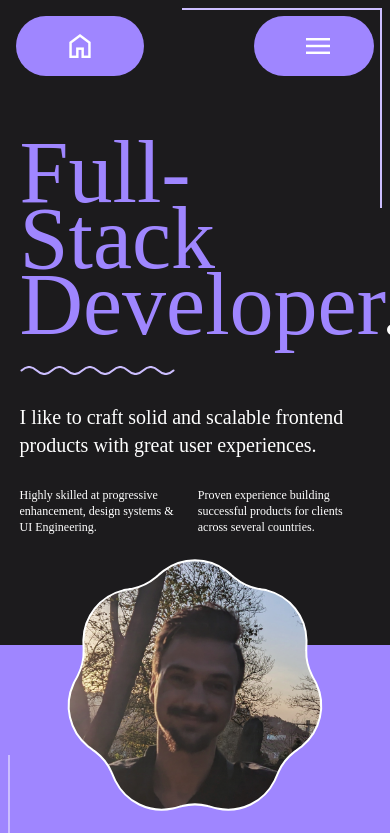
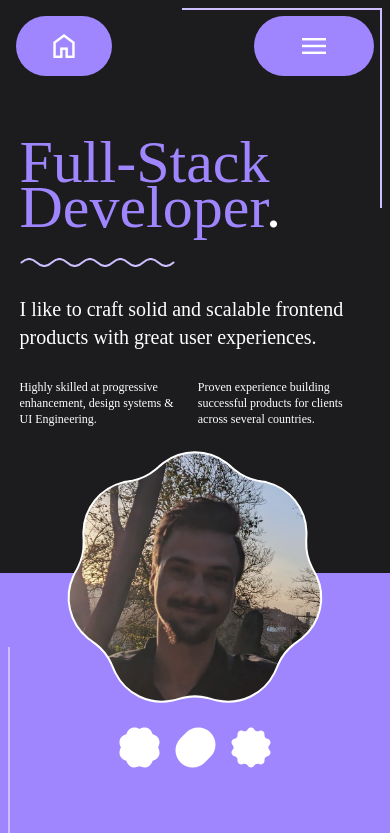
Before and after one commit to iDarkQ/portfolio, a Next.js app: page / in a window 390 px wide. Shown: the top 833 px of the page. Built offline with nearby package versions, Linux system fonts and the light colour scheme; a web font is replaced by a local one.

Commit message:
feat(global.css): add more text sizes, breakpoint, and colors

```diff
--- a/src/assets/styles/global.css
+++ b/src/assets/styles/global.css
@@ -10,6 +10,7 @@
     --color-tertiary-container: #553f5d;
     --color-secondary-container: #45455a;
     --color-on-surface-variant: #cbc4cc;
+    --color-surface-variant: #4d4256;
     --color-primary-80: #ccbeff;
     --color-background: #141314;
     --color-on-surface: #1f1f1f;
@@ -28,11 +29,17 @@
     --radius-xsm: 8px;
 
     --text-x2l: 22px;
+    --text-5xl: 45px;
+    --text-8xl: 88px;
 
     --spacing-xxl: 48px;
+    --spacing-lg: 32px;
+    /* --spacing-btn-height: max-lg:h-15 h-20; */
     --btn-height: 80px;
     --icon-btn-height: 56px;
     --chip-container-height: 32px;
+
+    --breakpoint-xs: 22rem;
 
     --mio-theme-v2-headline-s-font-size: 24px;
 
@@ -74,12 +81,12 @@
 
 
 
-h1 {
+/* h1 {
     font-size: 88px !important;
     color: var(--color-primary);
     font-weight: 475;
     line-height: 0.75;
-}
+} */
 
 h2 {
     font-size: 45px !important;
```
